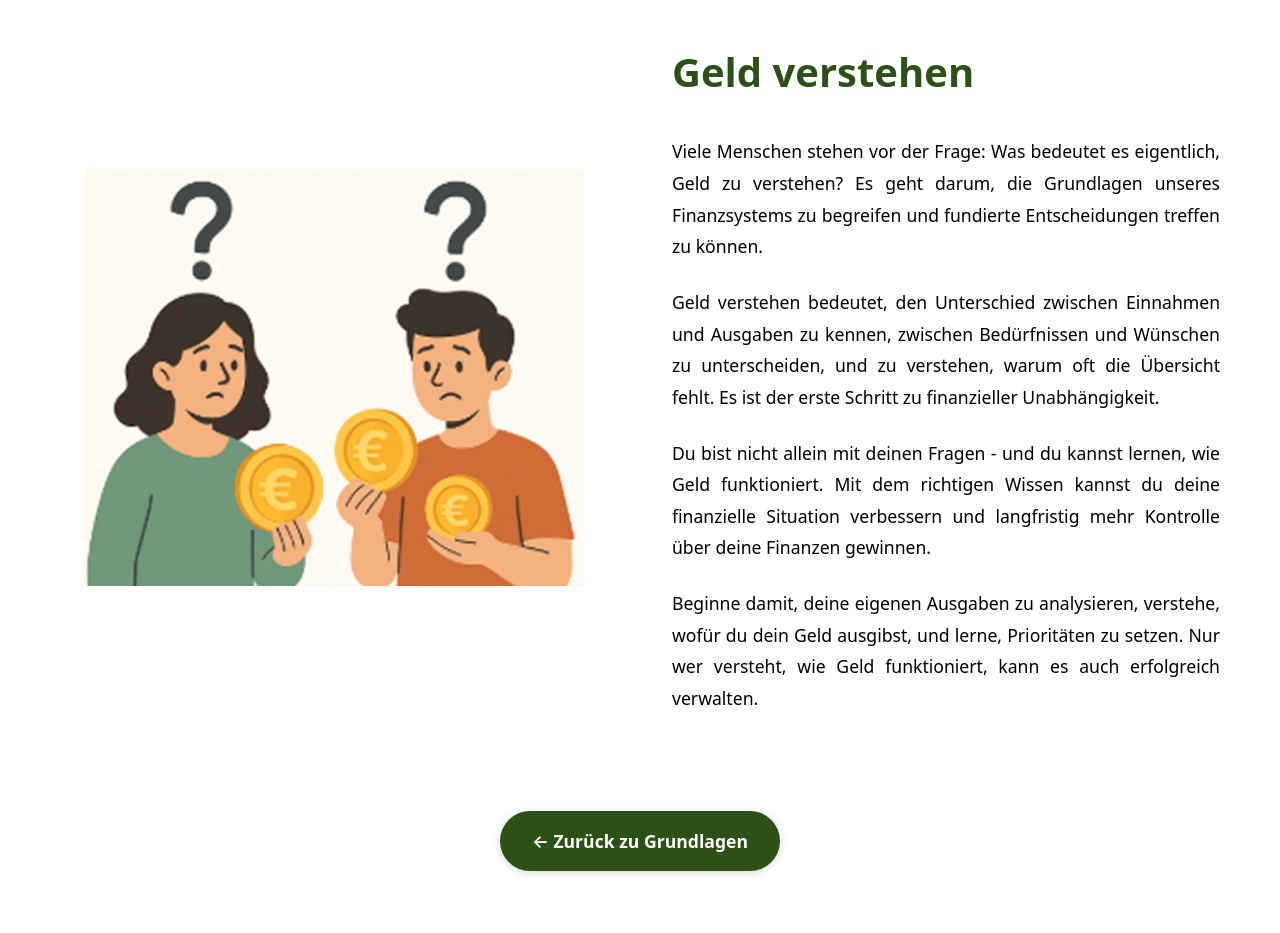
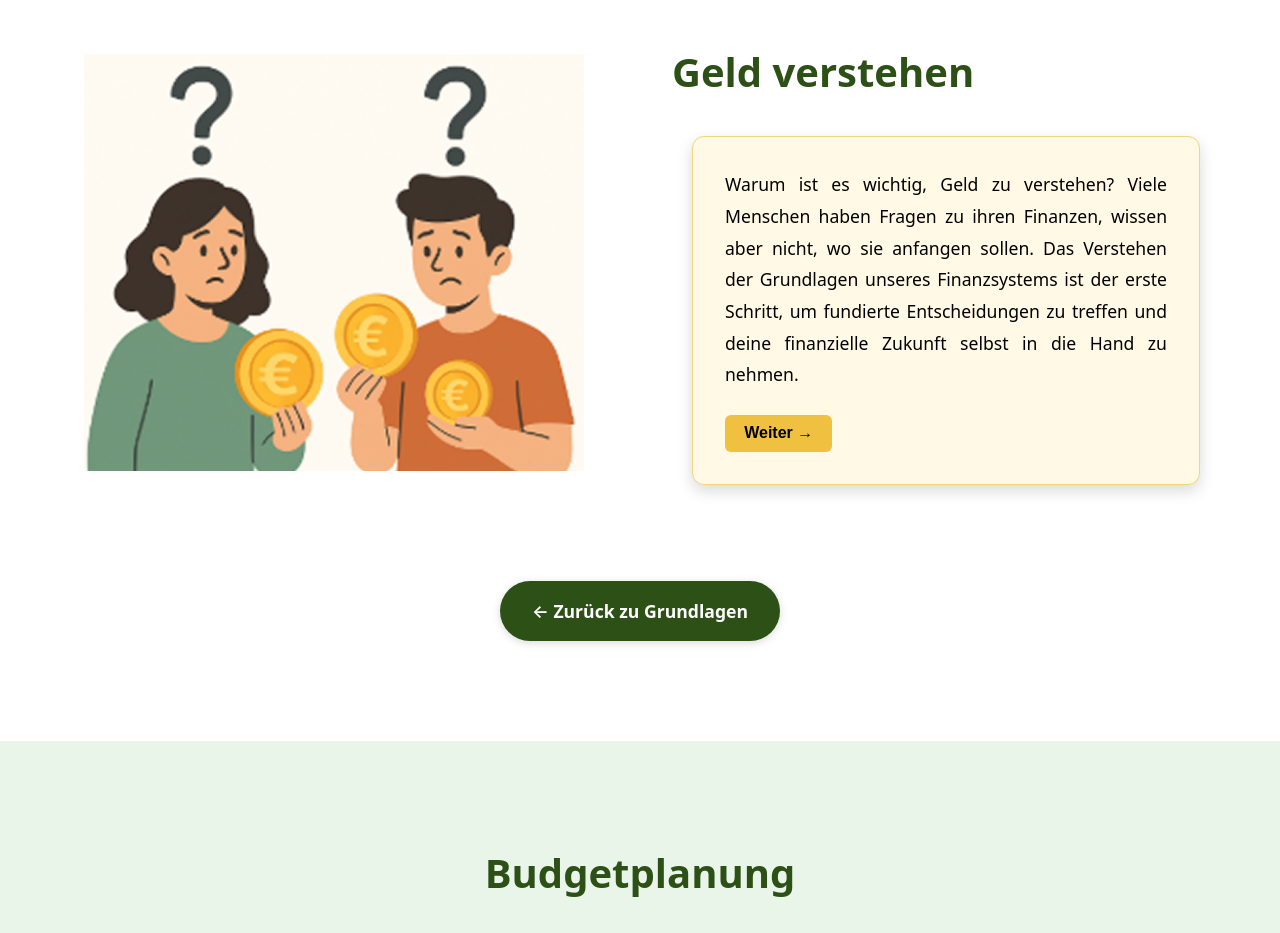
Before and after one commit to FuadaSul/financebuilder, a Next.js app: page / in a window 1280 px wide. Shown: the part 1580-2513 px from the top of the page. Built offline with nearby package versions, Linux system fonts and the light colour scheme.

Commit message:
Geldvestehen Section wurde bearbeitet

```diff
--- /dev/null
+++ b/app/components/NotesSection.tsx
@@ -0,0 +1,60 @@
+"use client";
+
+import { useState } from "react";
+
+const paragraphs = [
+  `Warum ist es wichtig, Geld zu verstehen? Viele Menschen haben Fragen zu ihren Finanzen,
+  wissen aber nicht, wo sie anfangen sollen. Das Verstehen der Grundlagen unseres Finanzsystems
+  ist der erste Schritt, um fundierte Entscheidungen zu treffen und deine finanzielle Zukunft
+  selbst in die Hand zu nehmen.`,
+
+  `Was bedeutet „Geld verstehen“ eigentlich? Es geht darum, die Grundlagen unseres Finanzsystems
+  zu kennen: den Unterschied zwischen Einnahmen und Ausgaben zu verstehen, Bedürfnisse von
+  Wünschen zu unterscheiden und zu begreifen, warum viele Menschen keine Klarheit über ihre
+  Finanzen haben. Dies ist der erste Schritt auf dem Weg zur finanziellen Unabhängigkeit.`,
+
+  `Du bist nicht allein mit deinen Fragen. Viele Menschen haben ähnliche Unsicherheiten, wenn es
+  um Geld geht. Aber das Gute ist: Du kannst lernen, wie Geld funktioniert. Mit dem richtigen
+  Wissen kannst du deine finanzielle Situation verbessern und langfristig mehr Kontrolle über
+  dein Geld gewinnen.`,
+
+  `Beginne damit, deine Ausgaben zu analysieren. Verstehe, wofür du dein Geld ausgibst, und lerne,
+  Prioritäten zu setzen. Nur wer Geld versteht, kann es auch erfolgreich verwalten. Starte heute
+  und mache den ersten Schritt zu einem besseren Verständnis deiner Finanzen.`
+];
+
+export default function NotesSection() {
+    const [currentStep, setCurrentStep] = useState(0);
+
+    const nextStep = () => {
+      if (currentStep < paragraphs.length - 1) setCurrentStep(currentStep + 1);
+    };
+
+    const prevStep = () => {
+      if (currentStep > 0) setCurrentStep(currentStep - 1);
+    };
+
+    return (
+      <section className="notes-section">
+        <div className="container">
+          <div className="note-card">
+            <p className="note-text">{paragraphs[currentStep]}</p>
+
+            <div className="buttons">
+              {currentStep > 0 && (
+                <button className="prev-btn" onClick={prevStep}>
+                  ← Zurück
+                </button>
+              )}
+
+              {currentStep < paragraphs.length - 1 && (
+                <button className="next-btn" onClick={nextStep}>
+                  Weiter →
+                </button>
+              )}
+            </div>
+          </div>
+        </div>
+      </section>
+    );
+  }
--- a/app/globals.css
+++ b/app/globals.css
@@ -2221,3 +2221,44 @@ svg circle {
     display: flex;
     align-items: center;
 }
+.notes-section {
+    padding: 0,5rem;
+    display: flex;
+    justify-content: center;
+  }
+
+  .note-card {
+    background-color: #fff9e6;
+    border: 1px solid #f0d67f;
+    border-radius: 12px;
+    padding: 2rem;
+    max-width: 600px;
+    box-shadow: 0 6px 15px rgba(0,0,0,0.15);
+    transition: transform 0.3s ease;
+  }
+
+  .note-text {
+    font-size: 6rem;
+    font-weight:500;
+    line-height: 1.7;
+  }
+
+  .buttons {
+    display: flex;
+    justify-content: space-between;
+    margin-top: 1.5rem;
+  }
+
+  .next-btn, .prev-btn {
+    background-color: #f0c040;
+    border: none;
+    padding: 0.6rem 1.2rem;
+    border-radius: 6px;
+    cursor: pointer;
+    font-weight: bold;
+    font-size: 1rem;
+  }
+
+  .next-btn:hover, .prev-btn:hover {
+    background-color: #e0a800;
+  }
--- a/app/page.tsx
+++ b/app/page.tsx
@@ -3,6 +3,7 @@ import { useState } from "react";
 import BudgetLiveCircle from "@/app/components/BudgetLiveCircle";
 import BudgetExampleCircle from "@/app/components/BudgetExampleCircle";
 import CoinStack from "@/app/components/CoinStack";
+import NotesSection from "./components/NotesSection";
 
 
 
@@ -109,26 +110,7 @@ const [selectedCategory, setSelectedCategory] = useState("miete");
               <div className="geld-text-content">
                 <h2>Geld verstehen</h2>
                 <div className="geld-text-flow">
-                  <p>
-                    Viele Menschen stehen vor der Frage: Was bedeutet es eigentlich, Geld zu verstehen?
-                    Es geht darum, die Grundlagen unseres Finanzsystems zu begreifen und fundierte
-                    Entscheidungen treffen zu können.
-                  </p>
-                  <p>
-                    Geld verstehen bedeutet, den Unterschied zwischen Einnahmen und Ausgaben zu kennen,
-                    zwischen Bedürfnissen und Wünschen zu unterscheiden, und zu verstehen, warum oft
-                    die Übersicht fehlt. Es ist der erste Schritt zu finanzieller Unabhängigkeit.
-                  </p>
-                  <p>
-                    Du bist nicht allein mit deinen Fragen - und du kannst lernen, wie Geld funktioniert.
-                    Mit dem richtigen Wissen kannst du deine finanzielle Situation verbessern und langfristig
-                    mehr Kontrolle über deine Finanzen gewinnen.
-                  </p>
-                  <p>
-                    Beginne damit, deine eigenen Ausgaben zu analysieren, verstehe, wofür du dein Geld
-                    ausgibst, und lerne, Prioritäten zu setzen. Nur wer versteht, wie Geld funktioniert,
-                    kann es auch erfolgreich verwalten.
-                  </p>
+                <NotesSection />
                 </div>
               </div>
             </div>
```
Also changed, not shown: app/grundlagen/geld-verstehen/page.tsx (+0 -30 lines).
